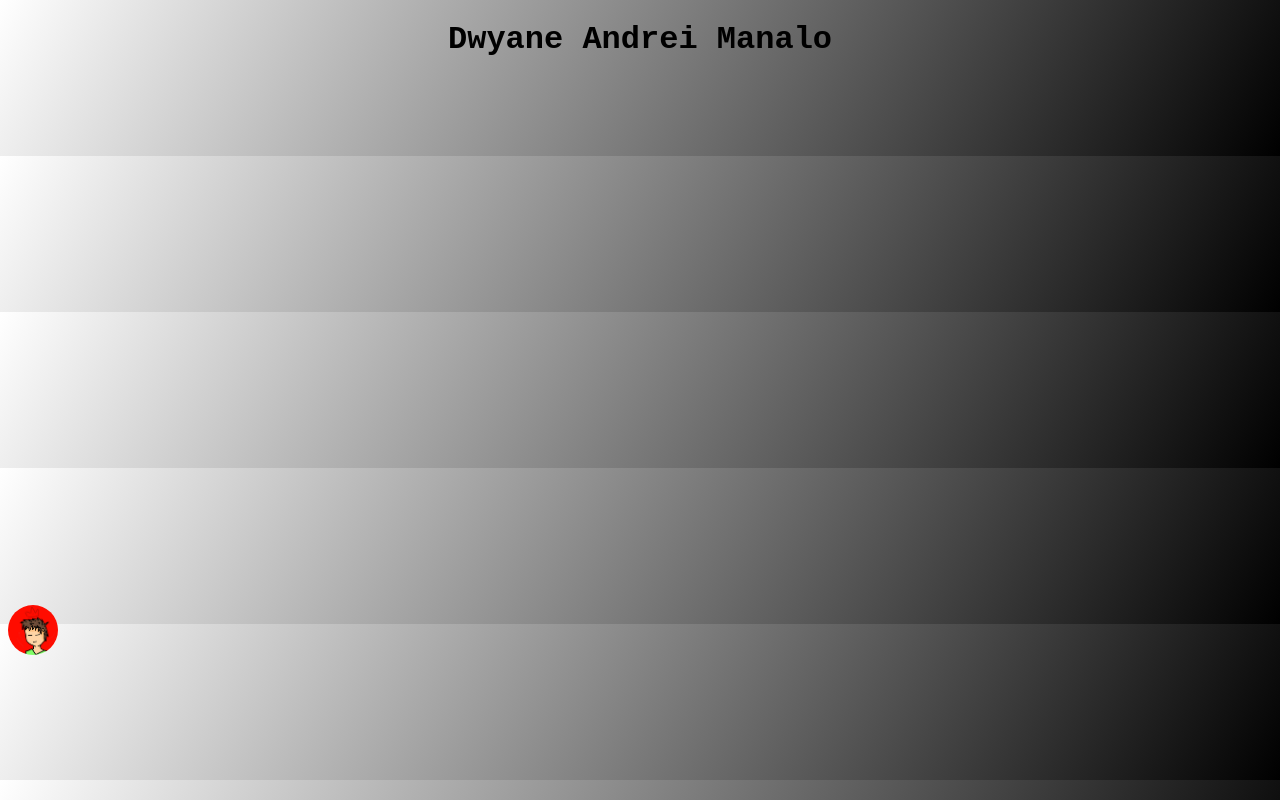
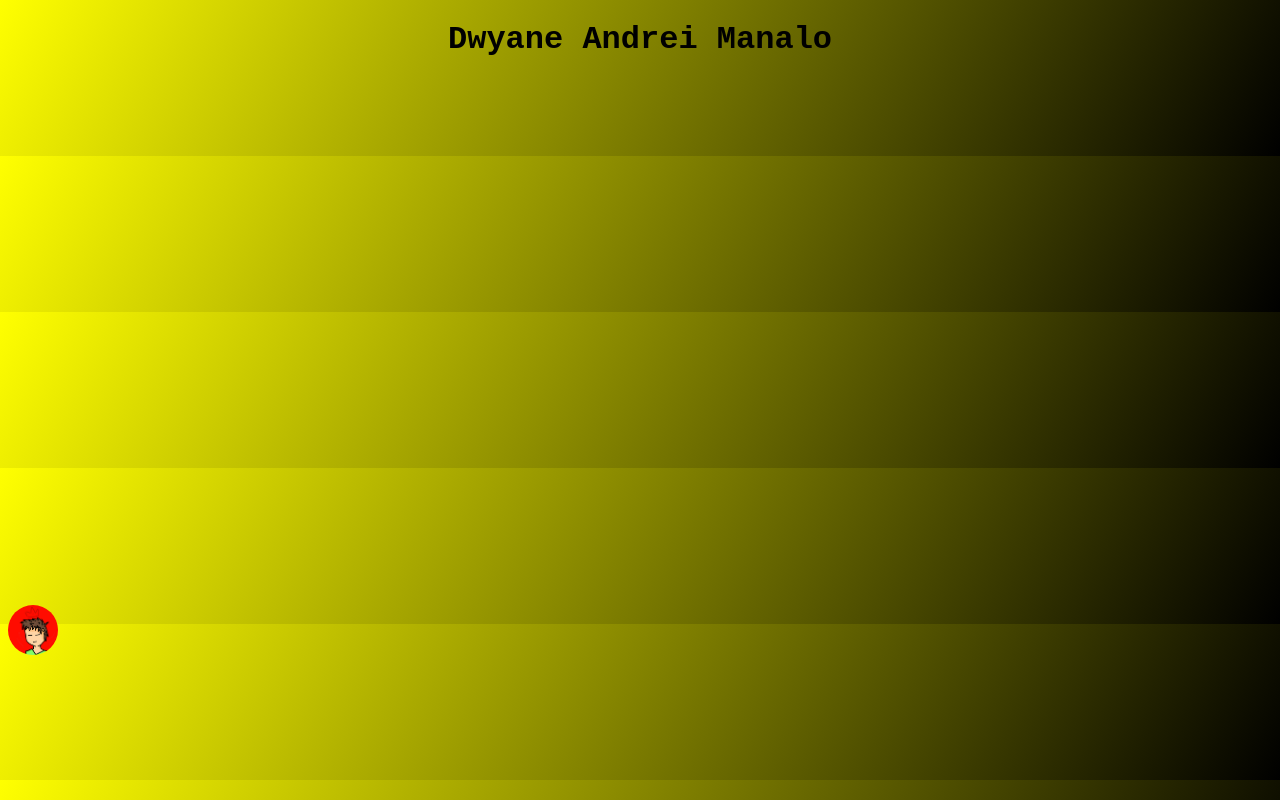
Before and after one commit to Dwyandrei/myportfolio, a plain HTML site: page index.html in a window 1280 px wide. Drawn offline with Linux system fonts and the light colour scheme.

Commit message:
Update style.css

```diff
--- a/style.css
+++ b/style.css
@@ -1,5 +1,5 @@
 body {
-    background: linear-gradient(300deg, black, white)
+    background: linear-gradient(300deg, black, yellow)
 }
 h1 {
     text-align: center;
```
